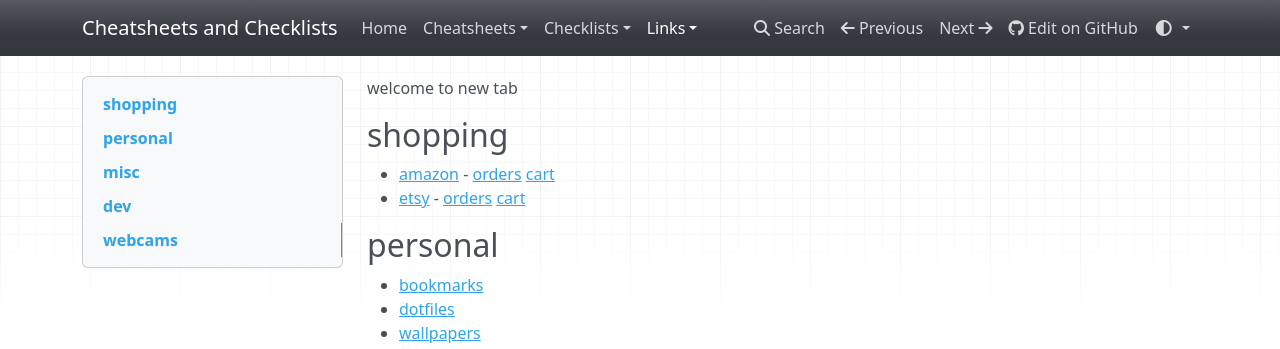
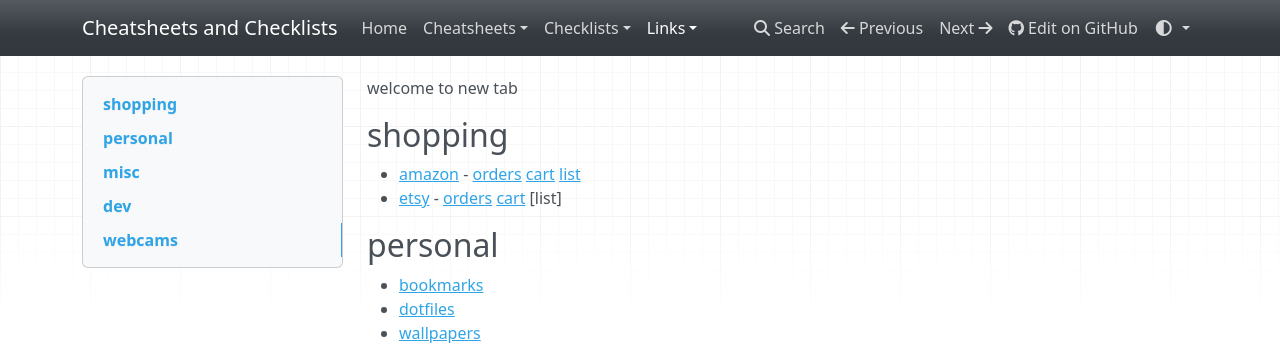
Before and after one commit to buckmanc/cheatsheets_and_checklists, an MkDocs documentation site: the page built from docs/links/new_tab_page.md, in a window 1280 px wide. Shown: the top 349 px of the page. Built offline with MkDocs 1.6.1, drawn with Linux system fonts in a browser that asks for light colours; nearby versions of some CDN libraries.

```diff
--- a/docs/links/new_tab_page.md
+++ b/docs/links/new_tab_page.md
@@ -2,8 +2,8 @@
 welcome to <span id="prefix"></span>new tab<span id="suffix"></span>
 
 ## shopping
-- [amazon](https://amazon.com) - [orders](https://amazon.com/your-orders) [cart](https://www.amazon.com/gp/aw/c)
-- [etsy](https://etsy.com) - [orders](https://www.etsy.com/your/purchases) [cart](https://www.etsy.com/cart)
+- [amazon](https://amazon.com) - [orders](https://amazon.com/your-orders) [cart](https://www.amazon.com/gp/aw/c) [list](https://www.amazon.com/hz/wishlist/ls)
+- [etsy](https://etsy.com) - [orders](https://www.etsy.com/your/purchases) [cart](https://www.etsy.com/cart) [list]
 
 ## personal
 - [bookmarks](../links/bookmarks.md)
```
Also changed, not shown: docs/links/bookmarks.md (+1 -0 lines).
